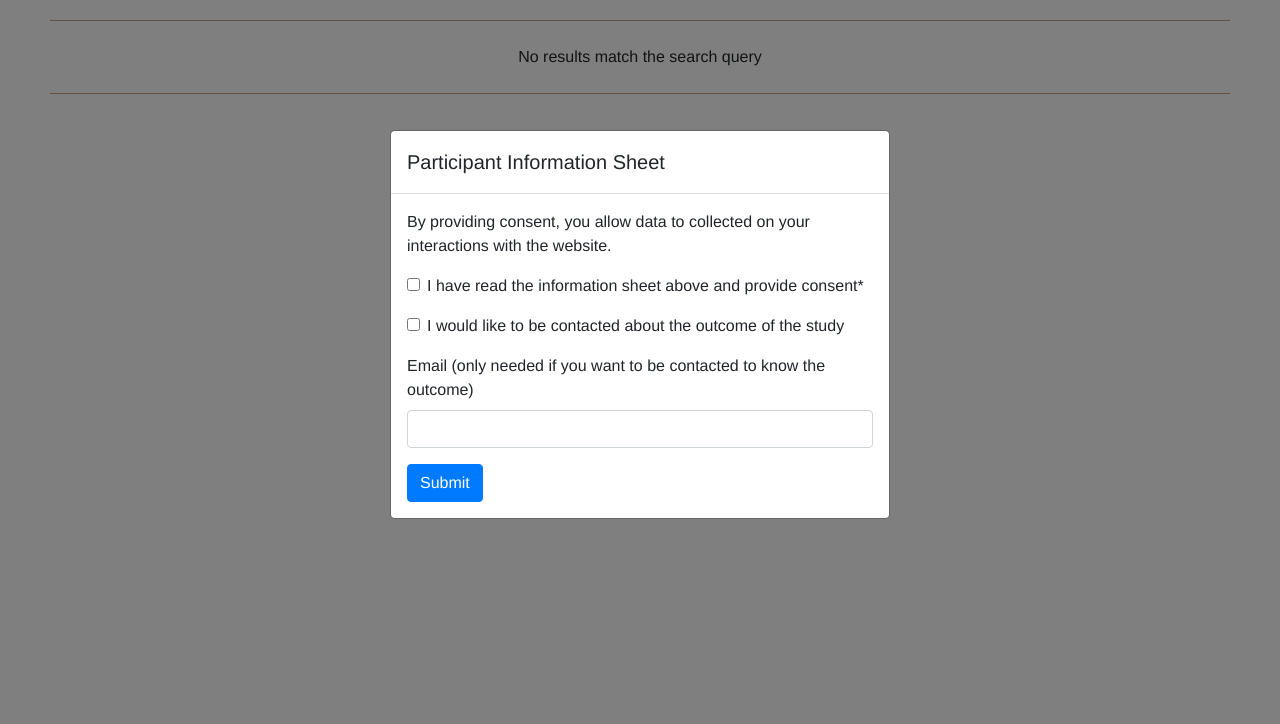
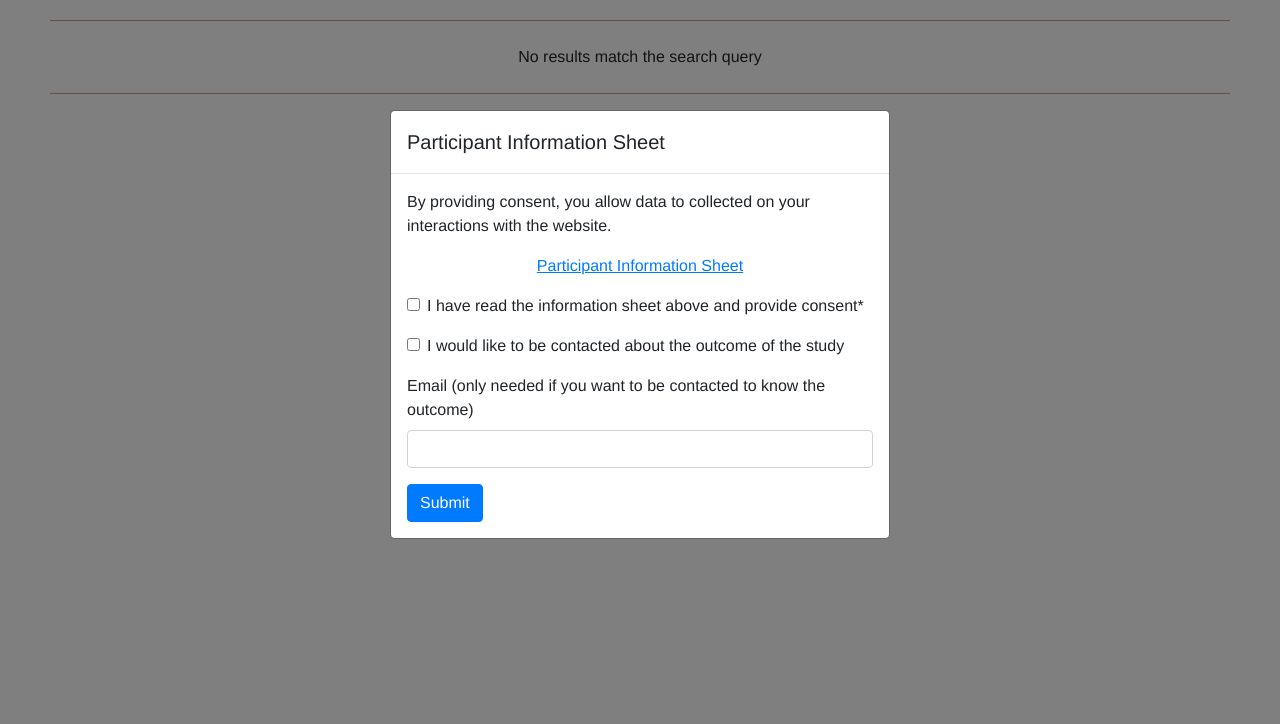
Before and after one commit to MuseRec/museum_recommender, a Django app: page / in a window 1280 px wide. Shown: the part 76-800 px from the top of the page. Run offline with Django 3.2, Linux system fonts and the light colour scheme; some libraries are stand-ins or nearby versions.

Commit message:
modified: added PIS link

```diff
--- a/museum_site/templates/museum_site/information_sheet.html
+++ b/museum_site/templates/museum_site/information_sheet.html
@@ -12,6 +12,13 @@
                         <p><b>Please provide consent before progressing to the next step</b></p>
                     {% endif %}
                     <p>By providing consent, you allow data to collected on your interactions with the website.</p>
+
+                    <div class="text-center">
+                        <p>
+                            <a href="https://www.dropbox.com/s/e2qvaps9ou9jyeg/ui_public_pis_v1.0.pdf?dl=0" target="_blank" rel="noopener noreferrer" style="text-decoration:underline;">Participant Information Sheet</a>
+                        </p>
+                    </div>
+
                     <form method = "post">
                         {% csrf_token %}
                         {{ consent_form|crispy }}
```
